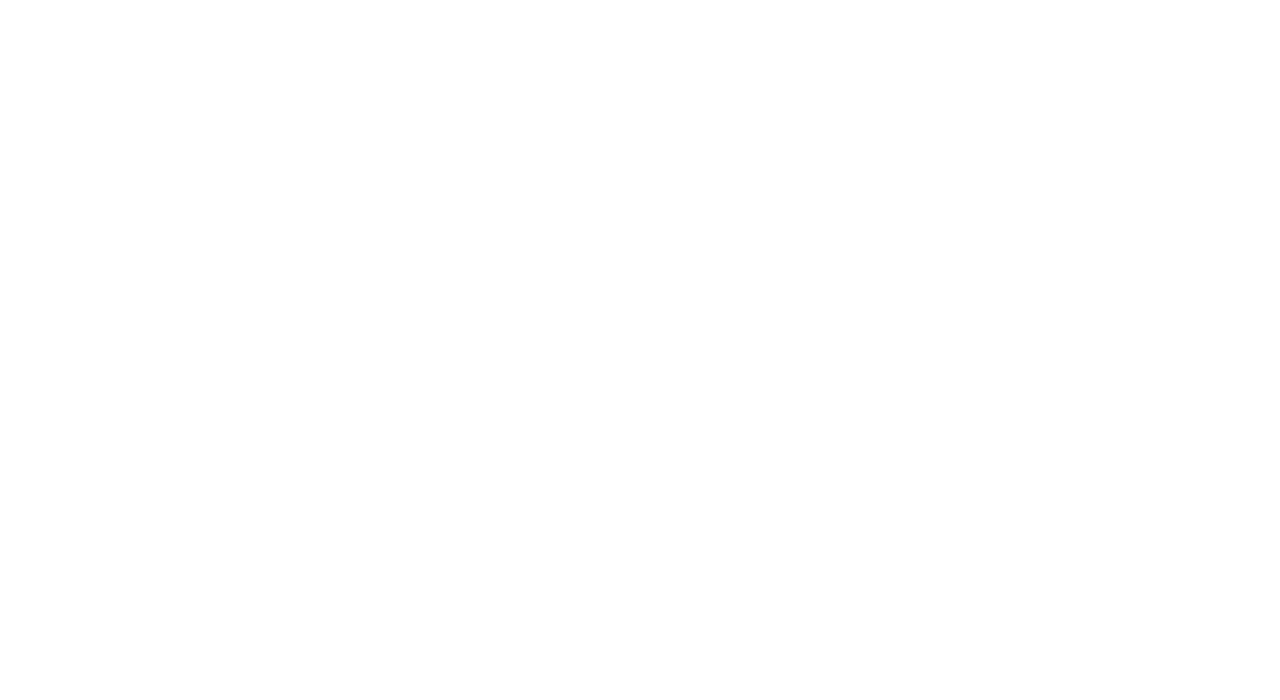
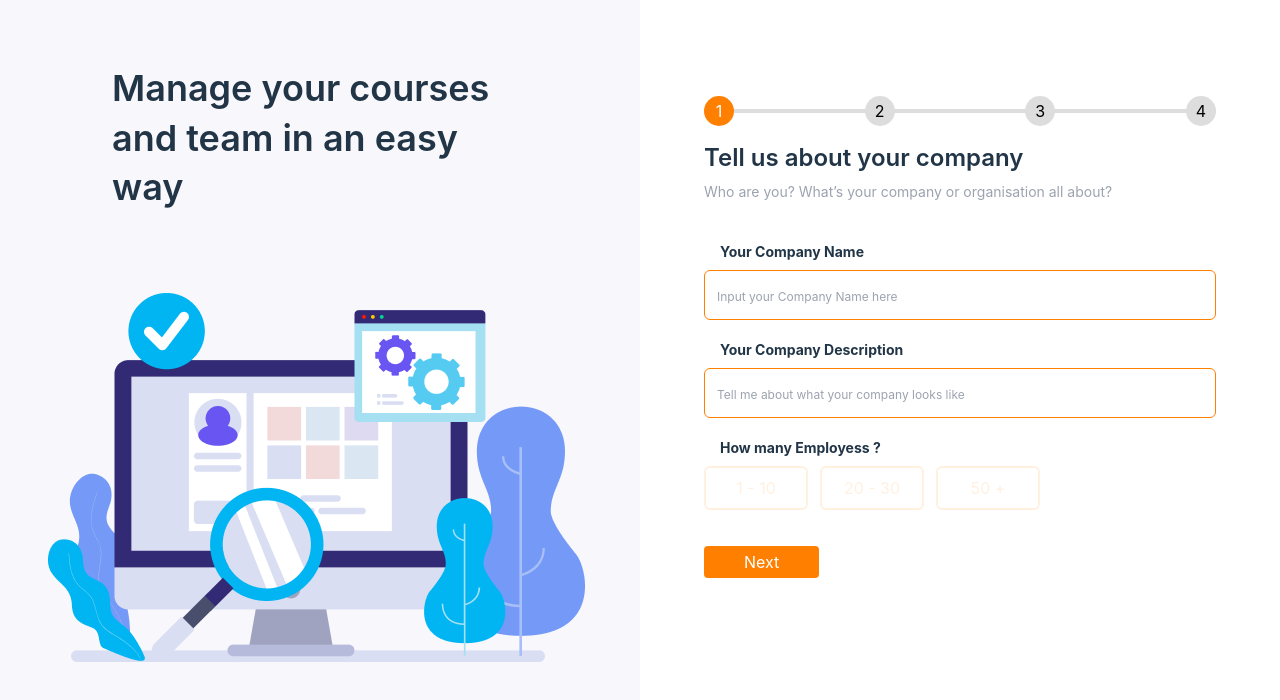
Before and after one commit to Tez-cyber/multi_form, a React (Vite) app: page /multi in a window 1280 px wide. Before the commit this address had no page. Shown: the top 700 px of the page. Built offline with nearby package versions, Linux system fonts and the light colour scheme.

Commit message:
Completed First section for multi-level form

```diff
--- a/src/App.jsx
+++ b/src/App.jsx
@@ -2,6 +2,7 @@
 import { Routes, Route } from "react-router-dom"
 import { SignIn } from './components/SignIn'
 import { Signup } from './components/Signup'
+import { Multi } from './components/multiform/Multi'
 
 
 
@@ -14,6 +15,7 @@
     <Routes>
       <Route path="/" element={<SignIn />} />
       <Route path="/signup" element={<Signup />} />
+      <Route path="/multi" element={<Multi />} />
     </Routes>
 
   )
--- a/src/components/FormHeader.jsx
+++ b/src/components/FormHeader.jsx
@@ -1,11 +1,12 @@
 import React from 'react'
 
-export const FormHeader = ({ type, title, buttonText }) => {
+export const FormHeader = ({ type, title, buttonText, desc }) => {
     return (
         <div className="">
-            <h2 className={!type === "auth" ? "text-2xl font-semibold pb-10" : "text-2xl font-semibold"}>{title}</h2>
+            <h2 className={type === "auth" ? "text-2xl font-semibold" : "text-2xl font-semibold pb-2"}>{title}</h2>
+            <span className='pb-10 block text-sm text-gray-400'>{desc}</span>
             {/* <!-- ===== buttons --> */}
-            <div className={!type === "auth" ? "hidden" : "block"}>
+            <div className={type === "auth" ? "block" : "hidden"}>
                 <section className="py-10">
                     <div className="flex gap-4">
                         <button className="bg-bright rounded-md w-[60%] py-2 text-sm text-white">
--- a/src/components/Signup.jsx
+++ b/src/components/Signup.jsx
@@ -2,9 +2,15 @@
 import { FirstSection } from './FirstSection'
 import { FormContainer } from './FormContainer'
 import { FormHeader } from './FormHeader'
-import { Link } from 'react-router-dom'
+import { Link, useNavigate } from 'react-router-dom'
 
 export const Signup = () => {
+    const navigate = useNavigate()
+    const handleSubmit = (e) => {
+        e.preventDefault()
+
+        navigate('/multi')
+    }
     return (
         <div className="flex flex-col justify-center font-inter md:flex-row">
             {/* <!-- Left Section with Text and Image --> */}
@@ -14,7 +20,7 @@
                 {/* <!-- === Top section === --> */}
                 <FormHeader buttonText="Sign up with google" type="auth" title="Sign up to Xepho" />
                 {/* <!-- ==== Form section ==== --> */}
-                <form action="" className="">
+                <form onSubmit={handleSubmit} className="">
                     <div className="flex gap-4">
                         <div className="inputLabel w-1/2 ">
                             <label>Full Name</label>
@@ -46,7 +52,7 @@
                     </section>
                     {/* <!-- ============== Create  --> */}
                     <section className="my-10 flex flex-col items-center justify-between md:flex-row">
-                        <button className="bg-bright rounded-md py-3 px-4 w-[192px] text-sm text-white">Create account</button>
+                        <button type='submit' className="bg-bright rounded-md py-3 px-4 w-[192px] text-sm text-white">Create account</button>
                         <div className="text-sm py-5">
                             <span className="text-gray-400 pr-2">
                                 Doesn’t have an account?
--- /dev/null
+++ b/src/components/multiform/Forms.jsx
@@ -0,0 +1,55 @@
+import React from 'react'
+import { FormHeader } from '../FormHeader'
+
+export const SectionFirst = () => {
+    const title = `
+        Manage your courses and team in an easy way
+    `
+    return (
+        <>
+            {/* <!-- === Top section === --> */}
+            <FormHeader
+                desc="Who are you? What’s your company or organisation all about?"
+                title="Tell us about your company" />
+            {/* ============ Form */}
+            <form action="">
+                {/* <!-- ==== Email ==== --> */}
+                <div className="inputLabel">
+                    <label>Your Company Name</label>
+                    <input className="inputItem" type="email" placeholder="Input your Company Name here" />
+                </div>
+                {/* <!-- ==== Second ==== --> */}
+                <div className="inputLabel">
+                    <label>Your Company Description</label>
+                    <input className="inputItem" type="password" placeholder="Tell me about what your company looks like" />
+                </div>
+                {/* <!-- ====  ==== --> */}
+                <div className="inputLabel">
+                    <label>How many Employess ?</label>
+                    <div className="flex">
+                        <div className="w-1/2 flex gap-3">
+                            <input className="paleinputItem" type="text" value="1 - 10" />
+                            <input className="paleinputItem" type="text" value="20 - 30" />
+                            <input className="paleinputItem" type="text" value="50 +" />
+                        </div>
+                    </div>
+                </div>
+            </form>
+        </>
+    )
+}
+export const SectionSecond = () => {
+    return (
+        <div>SectionSecond</div>
+    )
+}
+export const SectionThird = () => {
+    return (
+        <div>SectionThird</div>
+    )
+}
+export const SectionFourth = () => {
+    return (
+        <div>SectionFourth</div>
+    )
+}
--- /dev/null
+++ b/src/components/multiform/Multi.jsx
@@ -0,0 +1,109 @@
+import { useState } from "react"
+import { Progress } from "./Progress"
+import { FormContainer } from "../FormContainer"
+import { FirstSection } from "../FirstSection"
+import { SectionFirst, SectionFourth, SectionSecond, SectionThird } from "./Forms"
+
+
+export const Multi = () => {
+    return (
+        <div className="">
+            <Steps />
+        </div>
+    )
+}
+
+const Steps = () => {
+    const [steps, setSteps] = useState(1)
+    const totalSteps = 4
+
+    const handlePrev = () => {
+        if (steps > 1) setSteps(step => step - 1)
+    }
+    const handleNext = () => {
+        if (steps < 4) setSteps(step => step + 1)
+    }
+
+    const renderSteps = () => {
+        switch (steps) {
+            case 1:
+                return <SectionFirst />;
+            case 2:
+                return <SectionSecond />;
+            case 3:
+                return <SectionThird />;
+            case 4:
+                return <SectionFourth />;
+            default:
+                return null
+        }
+    }
+    return (
+        <>
+            <div className="flex flex-col justify-center font-inter md:flex-row">
+                {/* <!-- Left Section --> */}
+                <FirstSection src="/Frame.png" />
+                {/* <!-- Right Section --> */}
+                <FormContainer>
+                    {/* ====== Progress bar */}
+                    <div className="
+                    progress_container flex justify-between m-[1rem_0] relative text-black
+                    before:content-[''] before:absolute before:bg-[#ddd] before:h-1
+                    before:w-full before:top-1/2 before:left-0 before:z-[1]
+                    before:-translate-y-1/2
+                ">
+                        <Progress totalSteps={totalSteps} step={steps} className="progress" />
+                        <div
+                            className={`${steps >= 1 ? "circle active" : "circle"}`}>1</div>
+                        <div className={`${steps >= 2 ? "circle active" : "circle"}`}>2</div>
+                        <div className={`${steps >= 3 ? "circle active" : "circle"}`}>3</div>
+                        <div className={`${steps >= 4 ? "circle active" : "circle"}`}>4</div>
+                    </div>
+                    {/* ===========render Forms */}
+                    {renderSteps()}
+                    <div
+                        className="
+                            btns flex justify-between m-[1rem_0]
+                    ">
+                        <button
+                            onClick={handleNext}
+                            className={`${steps === totalSteps ? "disabled" : "btn"}`}>Next</button>
+                    </div>
+                </FormContainer>
+            </div>
+            {/* <div className="container w-[550px] bg-black text-white p-[1rem_2rem] rounded-[5px] overflow-hidden">
+                <div className="
+                progress_container flex justify-between m-[1rem_0] relative text-black
+                before:content-[''] before:absolute before:bg-[#ddd] before:h-1
+                before:w-full before:top-1/2 before:left-0 before:z-[1]
+                before:-translate-y-1/2
+            ">
+                    <Progress totalSteps={totalSteps} step={steps} className="progress" />
+                    <div
+                        className={`${steps >= 1 ? "circle active" : "circle"}`}>1</div>
+                    <div className={`${steps >= 2 ? "circle active" : "circle"}`}>2</div>
+                    <div className={`${steps >= 3 ? "circle active" : "circle"}`}>3</div>
+                    <div className={`${steps >= 4 ? "circle active" : "circle"}`}>4</div>
+                </div>
+                <div className="content">
+                    <h2 className="text-[2rem] p-[2rem_0]">
+                        <Message step={steps} />
+                    </h2>
+                </div>
+                <div
+                    className="
+                    btns flex justify-between m-[1rem_0]
+                ">
+                    <button
+                        onClick={handleNext}
+                        className={`${steps === totalSteps ? "disabled" : "btn"}`}>Next</button>
+                </div>
+            </div> */}
+
+        </>
+    )
+}
+
+function Message({ step }) {
+    return <h2>{message[step - 1]}</h2>
+}
--- /dev/null
+++ b/src/components/multiform/Progress.jsx
@@ -0,0 +1,24 @@
+
+
+export const Progress = ({ totalSteps, step }) => {
+    const progress = ((step - 1) / (totalSteps - 1) * 100)
+    return (
+        <div
+            style={{
+                height: "4px", background: "#ddd", width: "100%",
+                transition: "all .4s ease-in"
+            }}
+            className="
+            progress
+        ">
+            <div
+                style={{
+                    height: "4px",
+                    background: "#ff8000",
+                    width: `${progress}%`,
+                    transition: "all .4s ease-in"
+                }}
+            ></div>
+        </div>
+    )
+}
--- a/src/index.css
+++ b/src/index.css
@@ -5,6 +5,9 @@
 @layer utilities {
   .inputItem {
     @apply border-bright border-[1.5px] border-solid w-full py-3 px-3 rounded-md placeholder:text-xs
+  }
+  .paleinputItem {
+    @apply border-pale text-center text-pale hover:border-bright hover:text-bright border-[2px] w-[104px] border-solid py-2 px-1 rounded-md
   }
 
   .inputLabel {
@@ -17,6 +20,27 @@
 
   .spin {
     @apply border-bright border-[1.5px] border-solid px-2 flex items-center object-contain rounded-md
+  }
+
+  /* ============== Multi-step */
+  .circle {
+    @apply bg-[#ddd] h-[30px] w-[30px] flex justify-center items-center rounded-[50%] z-[1]
+  }
+
+  .circle.active {
+    @apply border-[#383838] text-[#fff] bg-bright
+  }
+
+  .disabled {
+    @apply outline-none border-0 cursor-not-allowed rounded-[4px] text-black bg-[#ddd] p-[4px_40px]
+  }
+
+  .progress {
+    @apply bg-bright absolute w-full top-1/2 left-0 -translate-y-1/2 h-1 z-[1] transition-[all_.8s_ease-in]
+  }
+
+  .btn {
+    @apply outline-none border-0 cursor-pointer text-base rounded-[4px] bg-bright text-white p-[4px_40px] active:outline-none active:scale-[.98]
   }
 }
 
--- a/tailwind.config.js
+++ b/tailwind.config.js
@@ -8,6 +8,7 @@
     extend: {
       colors: {
         bright: "#ff8000",
+        pale: "#fff0e0",
         newGrey: "#f7f7fc"
       }
     },
```
